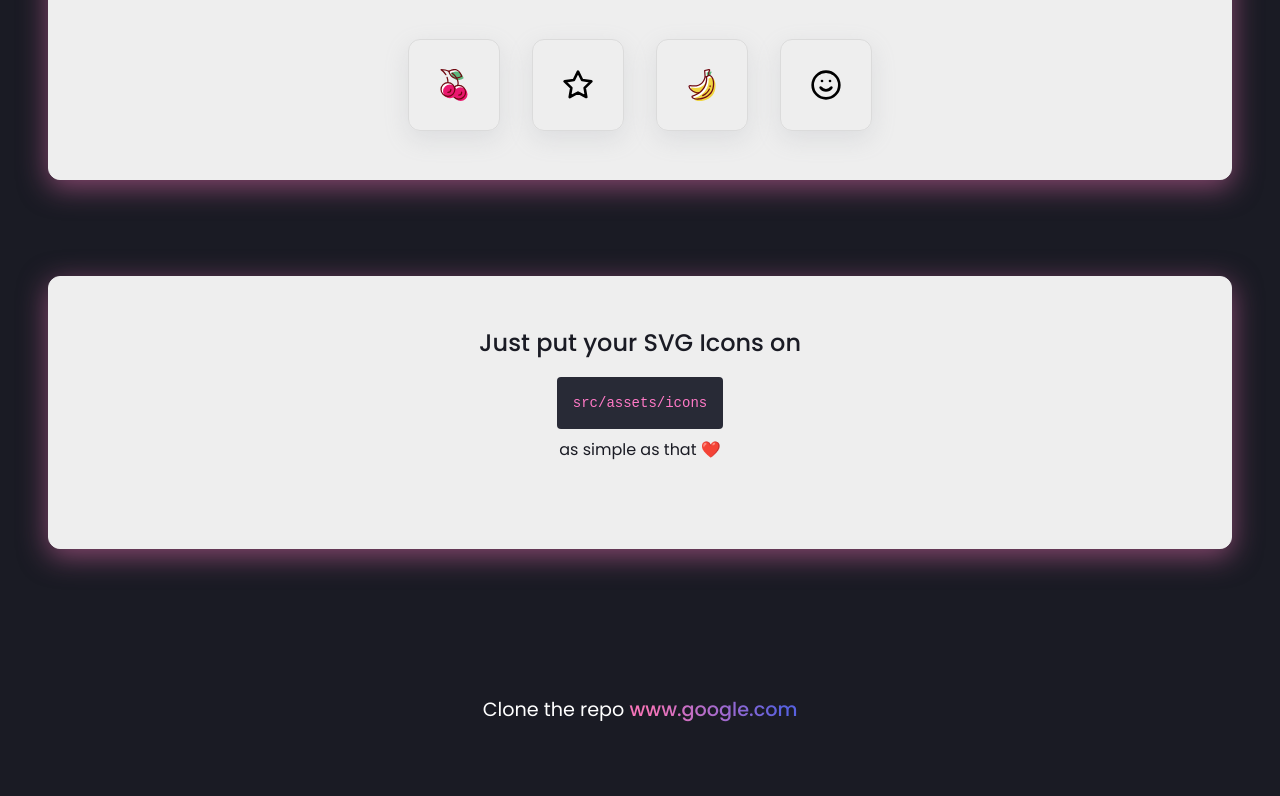
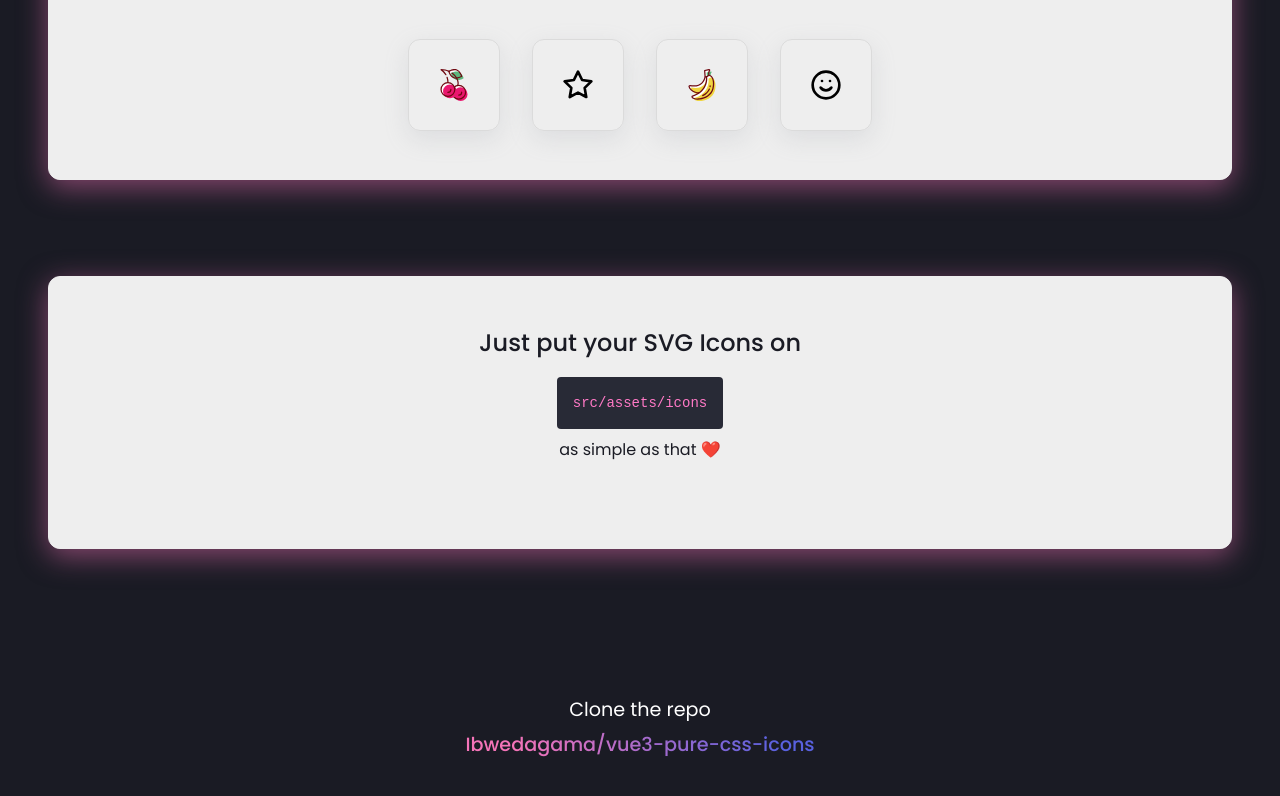
Before and after one commit to Ibwedagama/vue3-pure-css-icons, a Vue app: page / in a window 1280 px wide. Shown: the part 1196-1992 px from the top of the page. Built offline with nearby package versions, Linux system fonts and the light colour scheme.

Commit message:
fix repo link

```diff
--- a/src/App.vue
+++ b/src/App.vue
@@ -22,7 +22,15 @@ import { RouterView } from "vue-router";
     <footer class="layout__footer">
       <h2 class="layout__subtitle">
         Clone the repo
-        <a href="" class="links"> www.google.com</a>
+        <br />
+        <a
+          href="https://github.com/Ibwedagama/vue3-pure-css-icons"
+          rel="noopener"
+          class="links"
+          title="Github Repo"
+        >
+          Ibwedagama/vue3-pure-css-icons
+        </a>
       </h2>
     </footer>
   </div>
@@ -87,5 +95,6 @@ import { RouterView } from "vue-router";
     rgba(245, 116, 185, 1) 14.7%,
     rgba(89, 97, 223, 1) 88.7%
   );
+  text-align: center;
 }
 </style>
```
